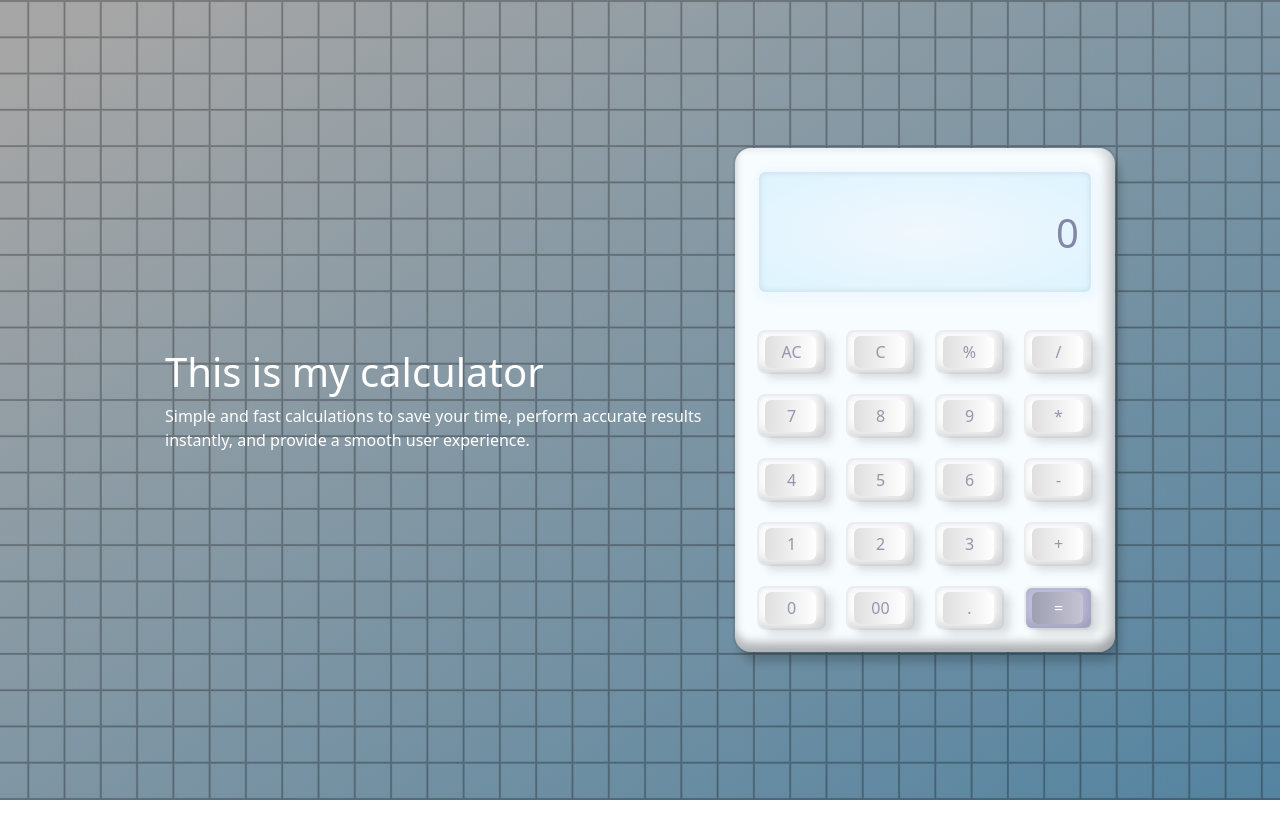
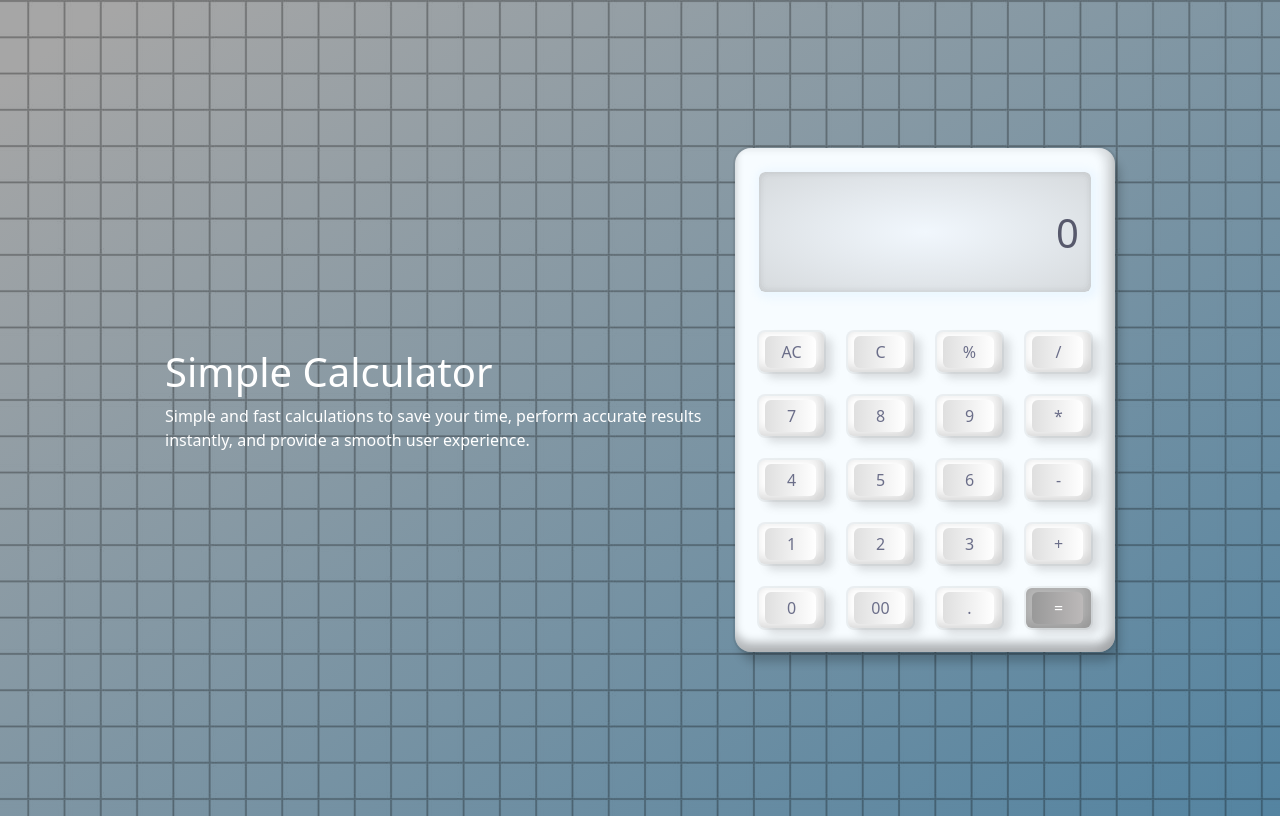
Before and after one commit to Gladsomeguru/Time-calculator, a React (Create React App) app in the folder calculator/: page / in a window 1280 px wide. Built offline with nearby package versions, Linux system fonts and the light colour scheme.

Commit message:
updated colors

```diff
--- a/calculator/src/Calculator.js
+++ b/calculator/src/Calculator.js
@@ -28,25 +28,23 @@ function Calculator() {
             } catch (error) {
                 setNum("Error"); // handle invalid expressions
             }
-        } else if ((value === "0" || value === "00" || ["+","%","/","*","-"].includes(value)) && (num === "0" || /[+\-*/]$/.test(num))
-        ) {
-            // prevent leading zeros and zeros right after an operator
+        } else if ((value === "0" || value === "00" || ["+", "%", "/", "*", "-"].includes(value)) && (num === "0" || /[+\-*./]$/.test(num))) {
             return;
         } else {
-            setNum(num === "0" ? value : num + value);
+            setNum((num === "0" || num === "Error") ? value : num + value);
         }
     };
 
     return (
-        <div className="container">
+        <div className="container mb-3">
             <div className="row justify-content-center min-vh-100">
-                <div className="col-md-6 col-10 p-md-0 pe-md-3 p-3 pb-0 my-md-auto text-white order-md-1 order-2">
-                    <h1>This is my calculator</h1>
+                <div className="col-md-6 col-10 p-md-0 pe-md-3 p-3 my-md-auto text-white">
+                    <h1>Simple Calculator</h1>
                     <span className="block text-sm fs-6 text-gray-300">
                         Simple and fast calculations to save your time, perform accurate results instantly, and provide a smooth user experience.
                     </span>
                 </div>
-                <div className="calculator col-md-4 col-10 rounded-4 my-auto h-auto pb-4 order-md-2 order-1">
+                <div className="calculator col-md-4 col-10 rounded-4 my-auto h-auto pb-4">
                     <div className="container-fluid">
                         <div className="row justify-content-center g-4">
                             <div className="col-12 pt-4 mt-0 mb-3">
--- a/calculator/src/index.css
+++ b/calculator/src/index.css
@@ -29,13 +29,13 @@ code {
 }
 
 .output-box {
-  background: radial-gradient(#f1f7fd, #ddf4ff);
+  background: radial-gradient(#f1f7fd, #d6dadd);
   box-shadow: inset -2px 0px 6px rgba(122, 122, 122, 0.05),
     inset 0px -2px 6px rgba(115, 115, 115, 0.05), inset 0px 2px 6px rgba(121, 121, 121, 0.05),
     inset 2px 0px 6px rgba(112, 112, 112, 0.05), 2px 2px 8px 4px rgba(212, 237, 255, 0.321) !important;
   height: 120px;
   border: none !important;
-  color: #8487a4 !important;
+  color: #57596c !important;
 }
 
 .calc-button {
@@ -67,11 +67,11 @@ code {
 
 .calc-button span {
   position: relative;
-  color: #9496aa;
+  color: #6b6e89;
 }
 
 .equal {
-  background-color: rgb(190, 190, 222);
+  background-color: rgb(183, 183, 183);
 }
 
 .calc-button.equal::before {
@@ -82,7 +82,7 @@ code {
   right: 8px;
   bottom: 4px;
   border-radius: 6px;
-  background: linear-gradient(to right, rgb(159, 159, 179), rgb(196, 196, 211));
+  background: linear-gradient(to right, rgb(153, 153, 153), #bcb9b9);
 }
 
 .calc-button.equal span {
```
